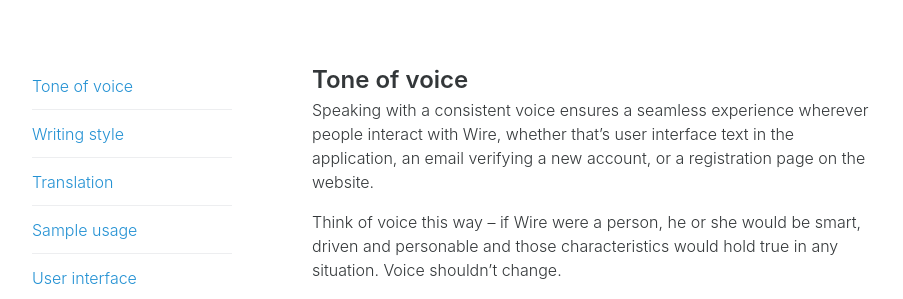
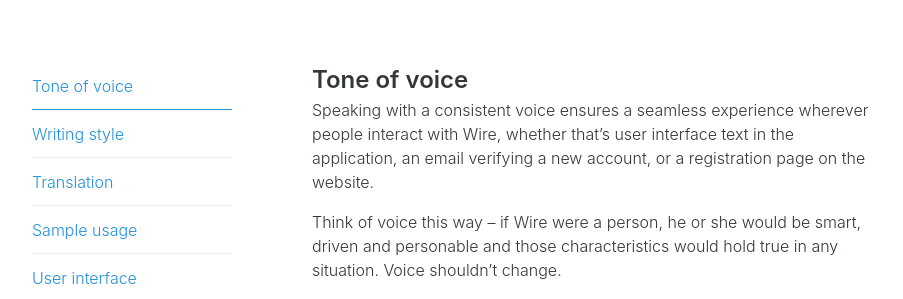
Before and after one commit to wireapp/brand, a Jekyll site: the page built from text/tone-of-voice/index.md, in a window 1280 px wide. Shown: the part 330-629 px from the top of the page, without its empty margins (188-1091 px from the left). Built offline with Jekyll 4.4.1, drawn with Linux system fonts in a browser that asks for light colours.

Commit message:
Fix submenu active state

```diff
--- a/_sass/_layout.scss
+++ b/_sass/_layout.scss
@@ -107,6 +107,8 @@
   width: 200px;
   margin-right: 80px;
 
+  .active { border-bottom: 1px solid $blue !important; }
+
   @media screen and (max-width: $break) {
     display: none;
     width: 100%;
```
